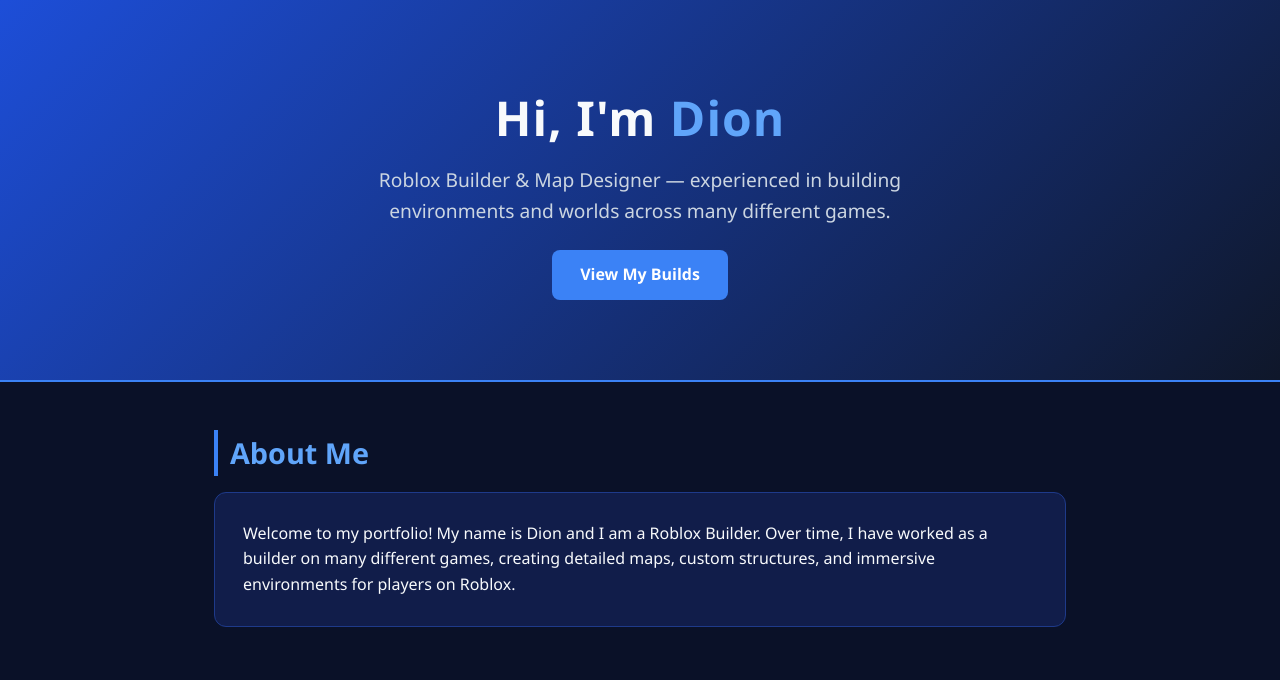
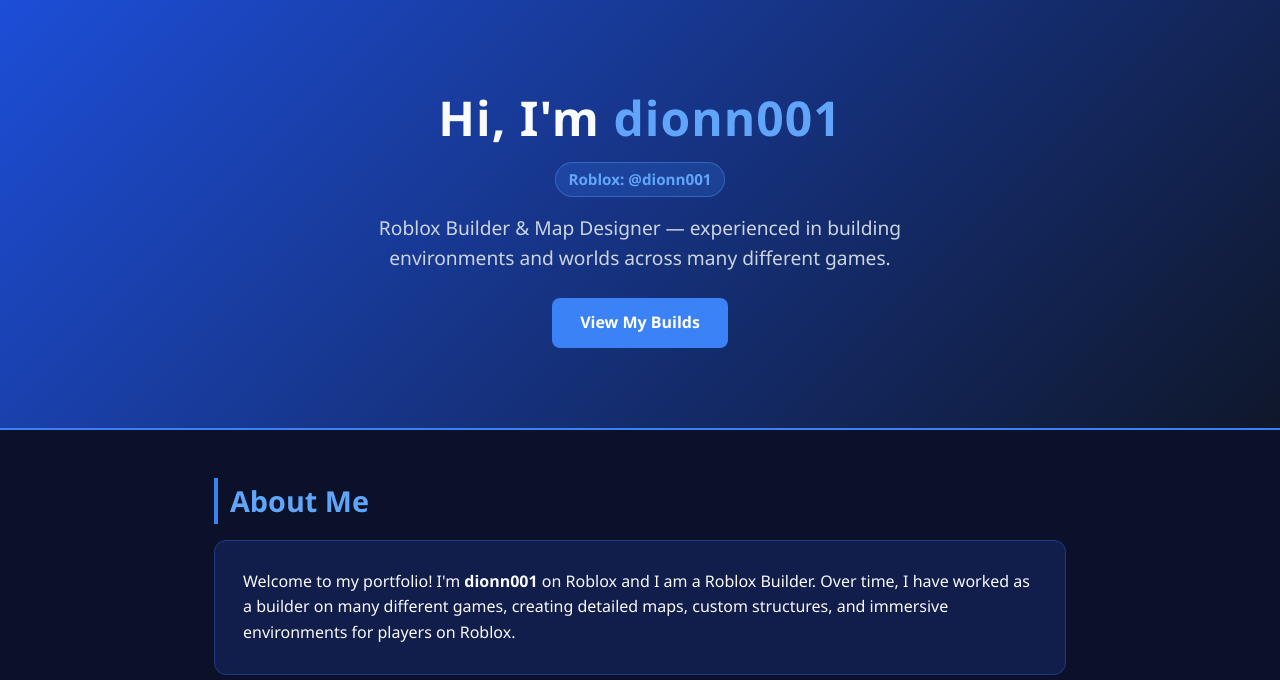
Before and after one commit to dionn001/webside-about-me-, a plain HTML site: page index.html in a window 1280 px wide. Shown: the top 680 px of the page. Drawn offline with Linux system fonts and the light colour scheme.

Commit message:
Update index.html

```diff
--- a/index.html
+++ b/index.html
@@ -3,7 +3,7 @@
 <head>
   <meta charset="UTF-8" />
   <meta name="viewport" content="width=device-width, initial-scale=1.0" />
-  <title>Dion | Roblox Builder</title>
+  <title>dionn001 | Roblox Builder</title>
   <style>
     :root {
       --bg: #0a1128;
@@ -36,12 +36,24 @@
 
     header h1 {
       font-size: 3rem;
-      margin-bottom: 0.5rem;
+      margin-bottom: 0.35rem;
       letter-spacing: 1px;
     }
 
     header span {
       color: var(--accent);
+    }
+
+    .handle {
+      display: inline-block;
+      background: rgba(59, 130, 246, 0.2);
+      color: var(--accent);
+      padding: 0.25rem 0.75rem;
+      border-radius: 999px;
+      font-size: 0.95rem;
+      font-weight: 600;
+      margin-bottom: 1rem;
+      border: 1px solid rgba(96, 165, 250, 0.35);
     }
 
     header p {
@@ -143,7 +155,8 @@
 <body>
 
   <header>
-    <h1>Hi, I'm <span>Dion</span></h1>
+    <h1>Hi, I'm <span>dionn001</span></h1>
+    <div class="handle">Roblox: @dionn001</div>
     <p>Roblox Builder & Map Designer — experienced in building environments and worlds across many different games.</p>
     <a href="#projects" class="btn">View My Builds</a>
   </header>
@@ -153,7 +166,7 @@
       <h2>About Me</h2>
       <div class="about-box">
         <p>
-          Welcome to my portfolio! My name is Dion and I am a Roblox Builder.
+          Welcome to my portfolio! I'm <strong>dionn001</strong> on Roblox and I am a Roblox Builder.
           Over time, I have worked as a builder on many different games, creating detailed maps,
           custom structures, and immersive environments for players on Roblox.
         </p>
@@ -204,7 +217,7 @@
   </main>
 
   <footer>
-    <p>© 2026 Dion — Roblox Builder Portfolio</p>
+    <p>© 2026 dionn001 — Roblox Builder Portfolio</p>
   </footer>
 
 </body>
```
